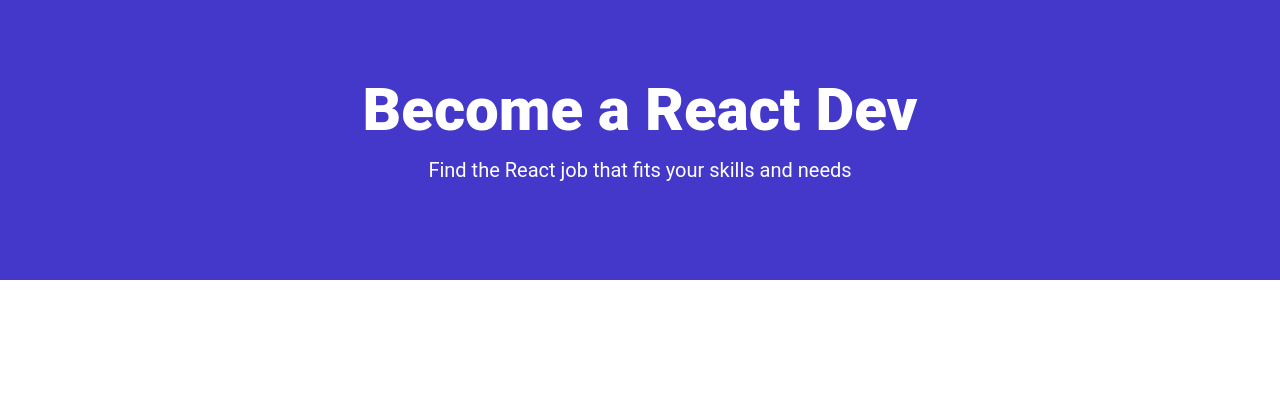
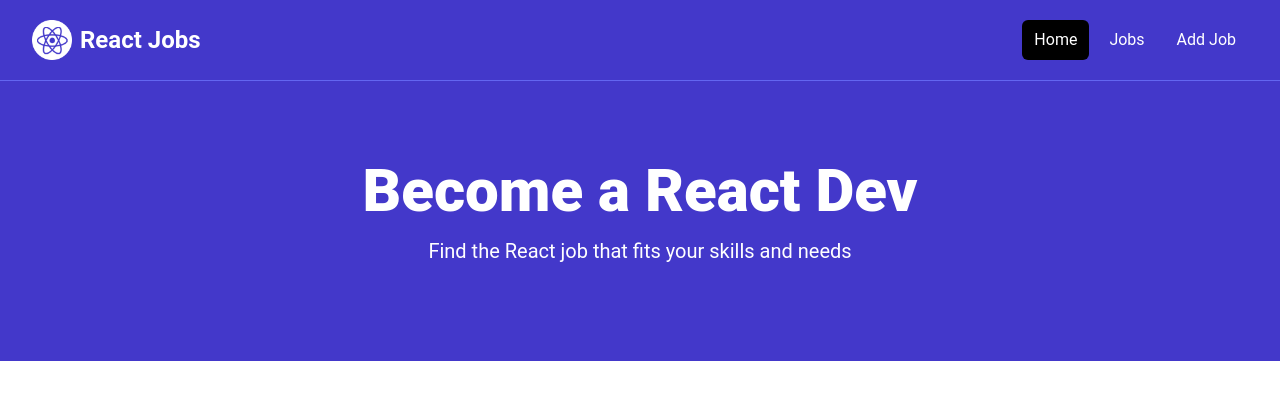
Before and after one commit to Annie-Huang/react-crash-2024, a React (Vite) app: page / in a window 1280 px wide. Shown: the top 400 px of the page. Built offline with nearby package versions, Linux system fonts and the light colour scheme.

Commit message:
Add <Navbar> into <MainLayout>

```diff
--- a/src/layouts/MainLayout.tsx
+++ b/src/layouts/MainLayout.tsx
@@ -1,8 +1,10 @@
 import { Outlet } from 'react-router-dom';
+import { Navbar } from '../components/Navbar.tsx';
 
 export const MainLayout = () => {
   return (
     <>
+      <Navbar />
       <Outlet />
     </>
   );
```
